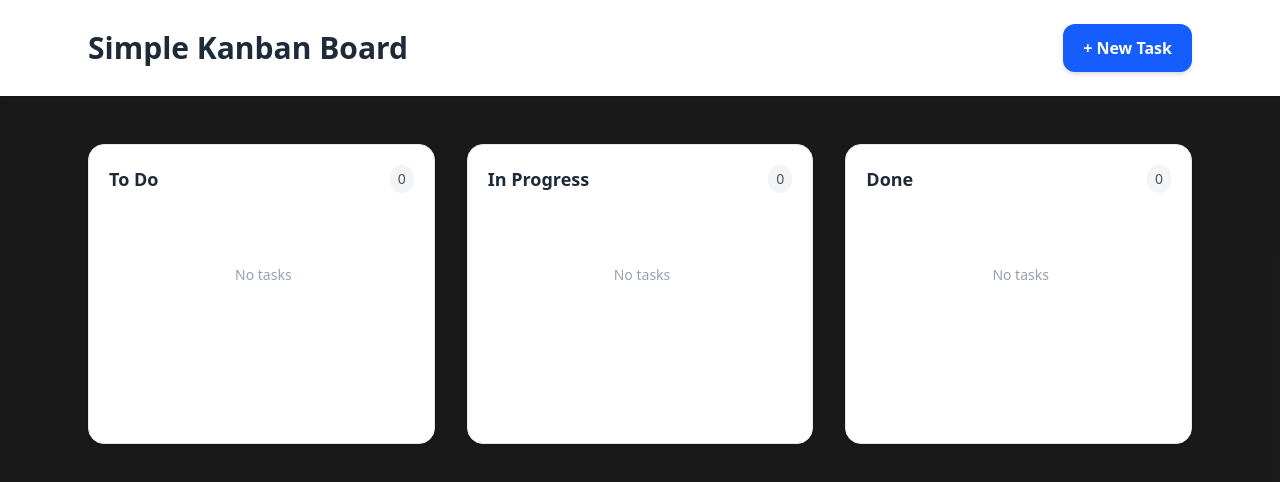
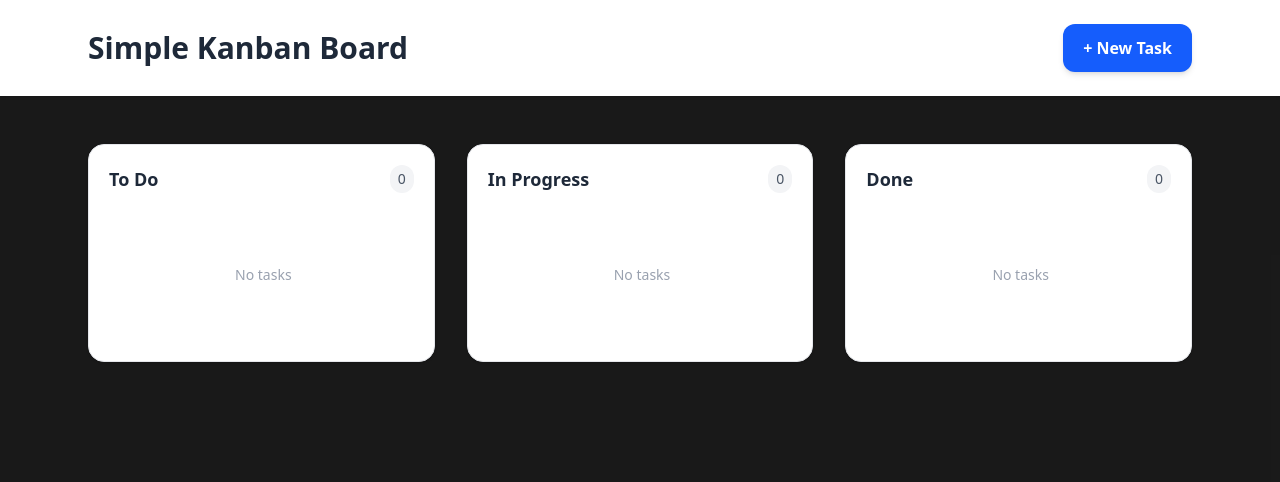
Before and after one commit to VinayMalakar27/webseeder-task2, a React (Vite) app: page / in a window 1280 px wide. Shown: the top 482 px of the page. Built offline with nearby package versions, Linux system fonts and the light colour scheme.

Commit message:
update file

```diff
--- a/src/components/Column.jsx
+++ b/src/components/Column.jsx
@@ -79,7 +79,7 @@ export default function Column({ title, status }) {
       className="
         bg-white border border-gray-200 rounded-2xl
         shadow-sm hover:shadow-md transition-all duration-200
-        p-5 min-h-[300px]
+        p-5 min-h-[200px]
       "
     >
       {/* Header */}
```
